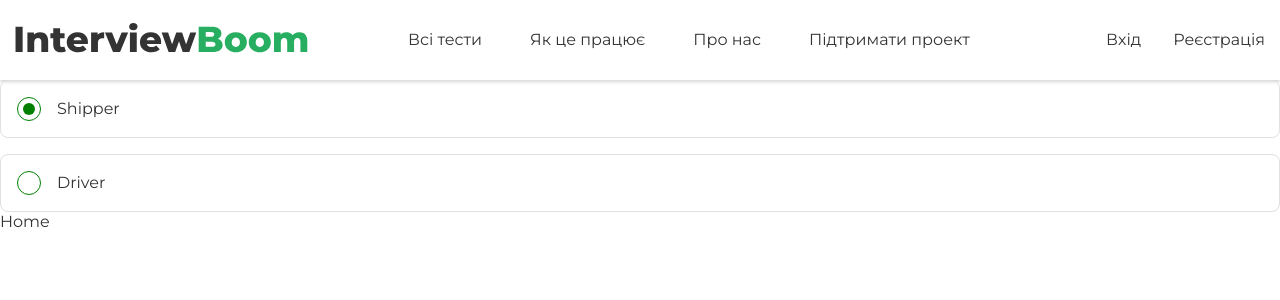
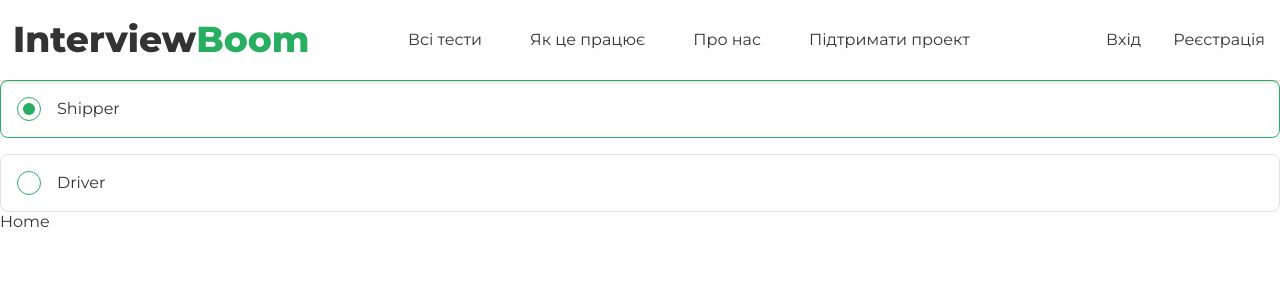
Before and after one commit to Interviewboom/frontend, a Next.js app: page / in a window 1280 px wide. Shown: the top 300 px of the page. Built offline with nearby package versions, Linux system fonts and the light colour scheme.

Commit message:
added border

```diff
--- a/src/components/elements/RadioInputsGroupe/RadioInputsGroupe.module.scss
+++ b/src/components/elements/RadioInputsGroupe/RadioInputsGroupe.module.scss
@@ -20,24 +20,24 @@
     }
 }
 
-.circle:checked {
-    border: 1px solid green;
-
-    & ~ .customCircle::after {
-        content: "";
-        width: 100%;
-        height: 100%;
-        background-color: green;
-        border-radius: 50%;
-        display: block;
-    }
+.circle:checked ~ .customCircle::after {
+    content: "";
+    width: 100%;
+    height: 100%;
+    background-color: $light-green-color;
+    border-radius: 50%;
+    display: block;
 }
 
 .customCircle {
     width: 24px;
     height: 24px;
-    border: 1px solid green;
+    border: 1px solid $light-green-color;
     border-radius: 50%;
     padding: 5px;
     margin-right: 16px;
 }
+
+.highlightedBorder {
+    border: 1px solid $light-green-color;
+}
--- a/src/components/elements/RadioInputsGroupe/RadioInputsGroupe.tsx
+++ b/src/components/elements/RadioInputsGroupe/RadioInputsGroupe.tsx
@@ -1,6 +1,7 @@
 import React, { ChangeEventHandler, FC } from "react";
 import { Text } from "@elements/Text/Text";
 import styles from "./RadioInputsGroupe.module.scss";
+import { useCssClasses } from "src/utils/getClassnames";
 
 export type choiceType = {
     caption: string;
@@ -18,7 +19,11 @@ const RadioInputsGroupe: FC<RadioInputsGroupeProps> = ({ name, onChange, value,
     return (
         <div className={styles.group}>
             {choices.map(item => (
-                <label htmlFor={item.value} className={styles.row} key={item.value}>
+                <label
+                    htmlFor={item.value}
+                    className={`${styles.row} ${item.value === value && styles.highlightedBorder}`}
+                    key={item.value}
+                >
                     <input
                         type="radio"
                         name={name}
@@ -30,7 +35,7 @@ const RadioInputsGroupe: FC<RadioInputsGroupeProps> = ({ name, onChange, value,
                     />
                     <div className={styles.customCircle} />
 
-                    <Text textType="medium">{item.caption}</Text>
+                    <Text size="medium">{item.caption}</Text>
                 </label>
             ))}
         </div>
```
